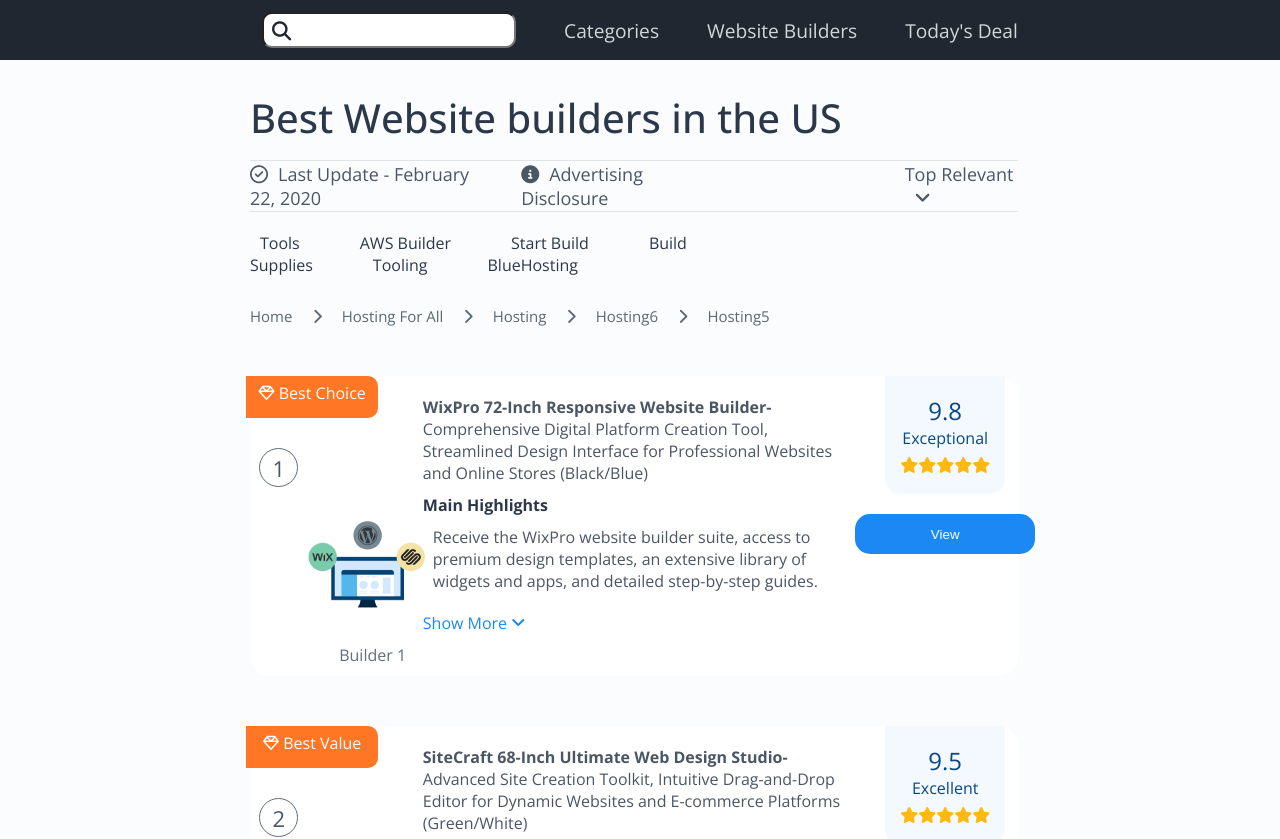
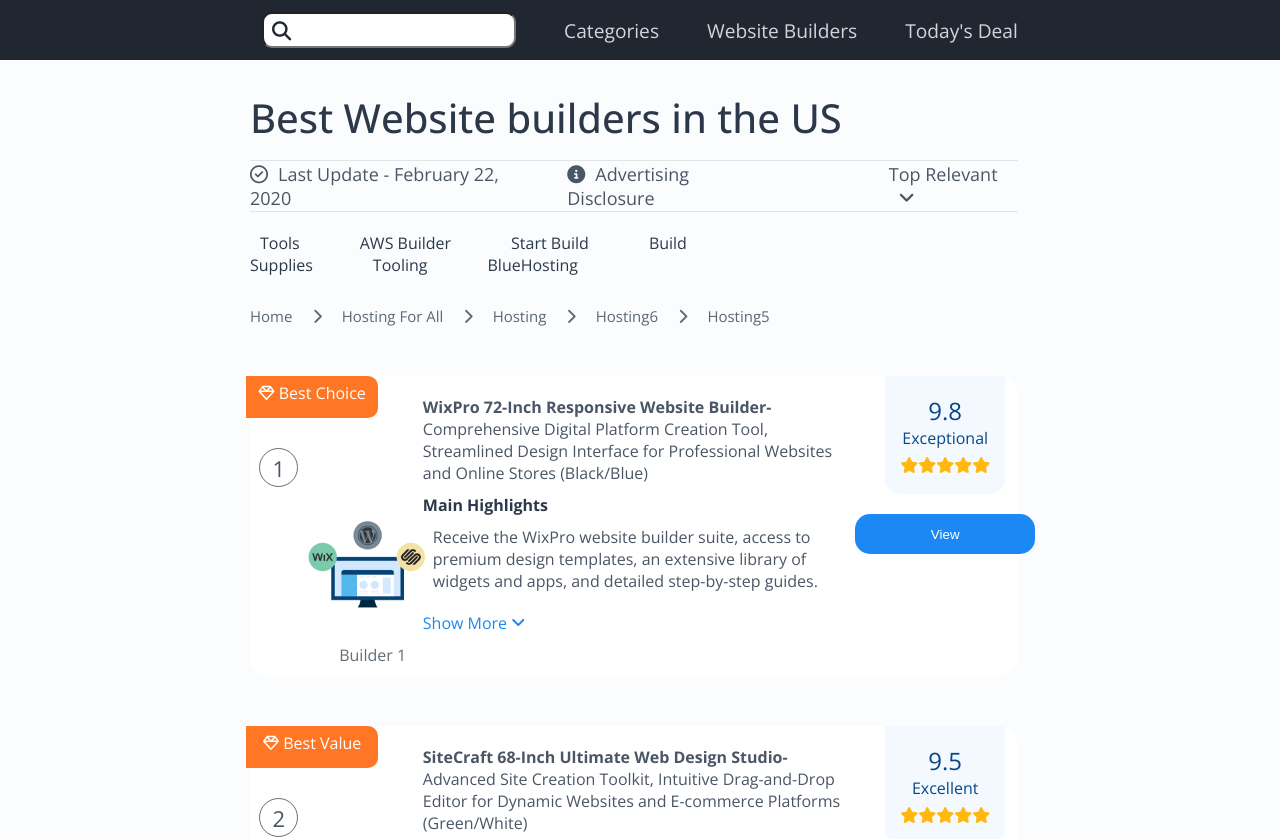
Before and after one commit to arshsaini1333/ReactJS-Development-Assesment, a React (Vite) app: page / in a window 1280 px wide. Shown: the top 839 px of the page. Built offline with nearby package versions, Linux system fonts and the light colour scheme.

Commit message:
New Cahnges

```diff
--- a/src/UpperSection.css
+++ b/src/UpperSection.css
@@ -16,7 +16,7 @@
 }
 
 .updateBar .left {
-  margin-right: 40px;
+  margin-right: 7%;
 }
 
 .updateBar div i {
@@ -24,7 +24,7 @@
 }
 
 .updateBar .right {
-  margin-left: 11rem;
+  margin-left: 10%;
 }
 
 .updateBar .right i {
```
